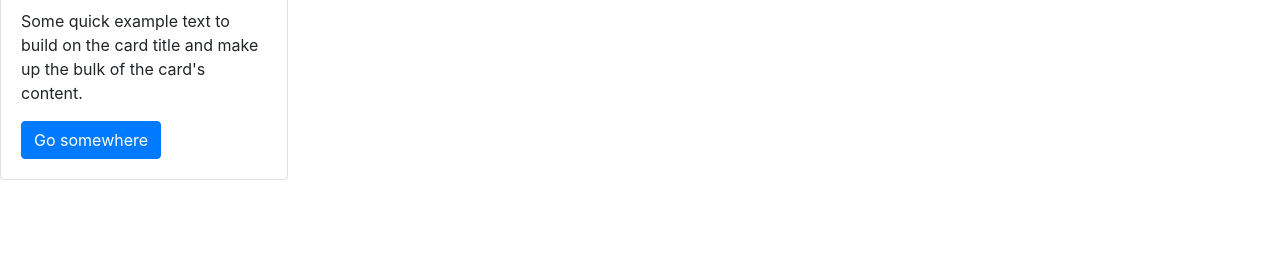
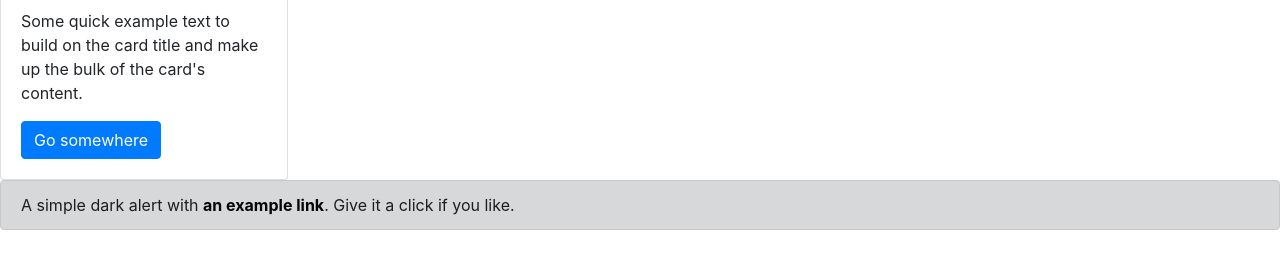
Before and after one commit to camarlengo/testgitBlanca22, a plain HTML site: page index.html in a window 1280 px wide. Shown: the part 246-514 px from the top of the page. Drawn offline with nearby package versions, Linux system fonts and the light colour scheme.

Commit message:
Se agrgo un alert

```diff
--- a/index.html
+++ b/index.html
@@ -81,6 +81,10 @@
   </div>
 </div>
 
+<div class="alert alert-dark" role="alert">
+  A simple dark alert with <a href="#" class="alert-link">an example link</a>. Give it a click if you like.
+</div>
+
 
 
 
```
